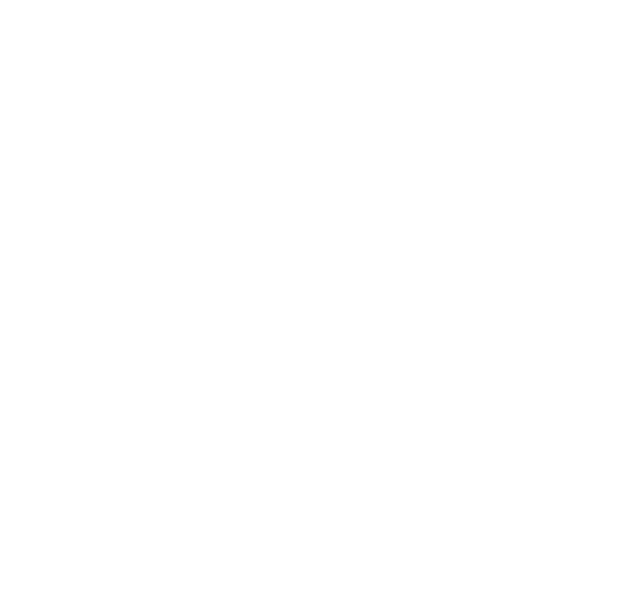
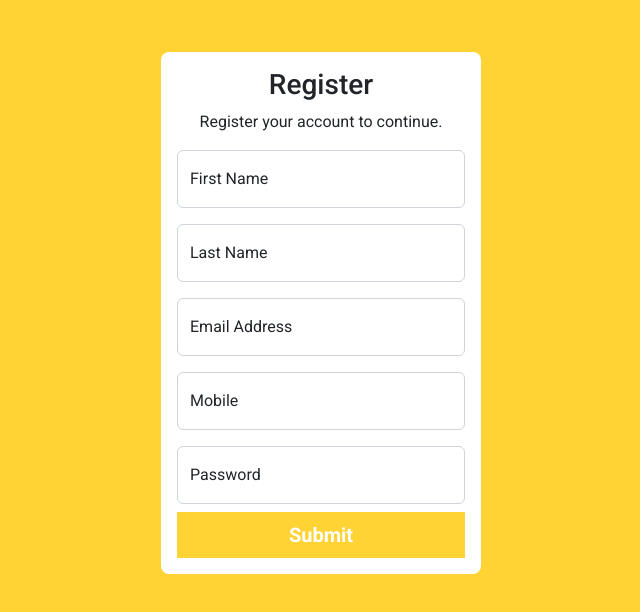
Before and after one commit to P-A-Chathura-Madhava/e_commerce_mern_admin_frontend, a React (Create React App) app: page /register in a window 1280 px wide. Before the commit this address had no page. Shown: the top 612 px of the page, without its empty margins (319-959 px from the left). Built offline with nearby package versions, Linux system fonts and the light colour scheme.

Commit message:
Apply Register Page UI and Function

```diff
--- a/src/App.css
+++ b/src/App.css
@@ -46,3 +46,8 @@
   font-family: Roboto !important;
   color: var(--color-828599);
 }
+
+.login_page_spacing {
+  margin: 0;
+  padding: 0;
+}
--- a/src/App.js
+++ b/src/App.js
@@ -26,6 +26,11 @@ import ViewEnq from "./pages/ViewEnq";
 import ViewOrder from "./pages/ViewOrder";
 import { PrivateRoutes } from "./routing/PrivateRoutes";
 import { OpenRoutes } from "./routing/OpenRoutes";
+import Register from "./pages/Register";
+import AccountCreated from "./pages/AccountCreated";
+
+import { ToastContainer, toast } from 'react-toastify';
+import 'react-toastify/dist/ReactToastify.css';
 
 function App() {
   return (
@@ -36,6 +41,22 @@ function App() {
           element={
             <OpenRoutes>
               <Login />
+            </OpenRoutes>
+          }
+        />
+                <Route
+          path="/register"
+          element={
+            <OpenRoutes>
+              <Register />
+            </OpenRoutes>
+          }
+        />
+                        <Route
+          path="/account-created"
+          element={
+            <OpenRoutes>
+              <AccountCreated />
             </OpenRoutes>
           }
         />
@@ -77,6 +98,7 @@ function App() {
           <Route path="product" element={<Addproduct />} />
         </Route>
       </Routes>
+      <ToastContainer />
     </Router>
   );
 }
--- a/src/components/MainLayout.jsx
+++ b/src/components/MainLayout.jsx
@@ -19,6 +19,7 @@ import { SiBrandfolder } from "react-icons/si";
 import { BiCategoryAlt } from "react-icons/bi";
 import { MenuFoldOutlined, MenuUnfoldOutlined } from "@ant-design/icons";
 import { Layout, Menu, theme } from "antd";
+
 const { Header, Sider, Content } = Layout;
 const MainLayout = () => {
   const [collapsed, setCollapsed] = useState(false);
--- a/src/features/auth/authService.js
+++ b/src/features/auth/authService.js
@@ -8,6 +8,16 @@ const login = async (user) => {
   }
   return response.data;
 };
+
+const register = async (user) => {
+  // console.log(user);
+  const response = await axios.post(`${base_url}user/register`, user);
+  // if (response.data) {
+    // localStorage.setItem("user", JSON.stringify(response.data));
+  // }
+  return response.data;
+};
+
 const getOrders = async () => {
   const response = await axios.get(`${base_url}user/getallorders`, config);
 
@@ -46,6 +56,7 @@ const getYearlyStats = async (data) => {
 };
 
 const authService = {
+  register,
   login,
   getOrders,
   getOrder,
--- a/src/features/auth/authSlice.js
+++ b/src/features/auth/authSlice.js
@@ -1,5 +1,6 @@
 import { createSlice, createAsyncThunk } from "@reduxjs/toolkit";
 import authService from "./authService";
+import { toast } from "react-toastify";
 
 const getUserfromLocalStorage = localStorage.getItem("user")
   ? JSON.parse(localStorage.getItem("user"))
@@ -12,6 +13,17 @@ const initialState = {
   isSuccess: false,
   message: "",
 };
+
+export const register = createAsyncThunk(
+  "auth/register",
+  async (userData, thunkAPI) => {
+    try {
+      return await authService.register(userData);
+    } catch (error) {
+      return thunkAPI.rejectWithValue(error);
+    }
+  }
+);
 
 export const login = createAsyncThunk(
   "auth/login",
@@ -85,6 +97,28 @@ export const authSlice = createSlice({
   reducers: {},
   extraReducers: (buildeer) => {
     buildeer
+    .addCase(register.pending, (state) => {
+      state.isLoading = true;
+    })
+    .addCase(register.fulfilled, (state, action) => {
+      state.isError = false;
+      state.isLoading = false;
+      state.isSuccess = true;
+      state.user = action.payload;
+      state.message = "success";
+      if (state.isSuccess) {
+        toast.success("Your Account Created Successfully")
+      }
+    })
+    .addCase(register.rejected, (state, action) => {
+      state.isError = true;
+      state.isSuccess = false;
+      state.message = action.error;
+      state.isLoading = false;
+      if (state.isError) {
+        toast.error("Something went wrong")
+      }
+    })
       .addCase(login.pending, (state) => {
         state.isLoading = true;
       })
--- /dev/null
+++ b/src/pages/AccountCreated.jsx
@@ -0,0 +1,19 @@
+import React from 'react'
+
+const AccountCreated = () => {
+  return (
+    <div>
+      <br />
+      <br />
+      <br />
+      <br />
+      <br />
+      <div className='d-flex flex-column align-items-center justify-content-center mt-4'>
+      <h1 >Account Created Successfylly</h1>
+      <a  href="/">Go to Login Page</a>
+      </div>
+    </div>
+  )
+}
+
+export default AccountCreated
--- a/src/pages/Login.jsx
+++ b/src/pages/Login.jsx
@@ -39,10 +39,6 @@ const Login = () => {
   }, [user, isError, isSuccess, isLoading]);
   return (
     <div className="py-5" style={{ background: "#ffd333", minHeight: "100vh" }}>
-      <br />
-      <br />
-      <br />
-      <br />
       <br />
       <div className="my-5 w-25 bg-white rounded-3 mx-auto p-3">
         <h3 className="text-center title">Login</h3>
@@ -88,6 +84,8 @@ const Login = () => {
             Login
           </button>
         </form>
+        <p className="login_page_spacing mt-4">Don't you have an account?</p>
+        <a className="login_page_spacing" href="/register">Register</a>
       </div>
     </div>
   );
--- /dev/null
+++ b/src/pages/Register.jsx
@@ -0,0 +1,137 @@
+import React, { useEffect } from "react";
+import CustomInput from "../components/CustomInput";
+import { Link, useNavigate } from "react-router-dom";
+import { useFormik } from "formik";
+import * as yup from "yup";
+import { useDispatch, useSelector } from "react-redux";
+import { login, register } from "../features/auth/authSlice";
+
+const Register = () => {
+  const dispatch = useDispatch();
+  const navigate = useNavigate();
+  let schema = yup.object().shape({
+    firstname: yup.string().required("Required"),
+    lastname: yup.string().required("Required"),
+    email: yup
+      .string()
+      .email("Email should be valid")
+      .required("Email is Required"),
+    mobile: yup.string().required("Required"),
+    password: yup.string().required("Password is Required"),
+  });
+  const formik = useFormik({
+    initialValues: {
+      firstname: "",
+      lastname: "",
+      email: "",
+      mobile: "",
+      role: "admin",
+      password: "",
+    },
+    validationSchema: schema,
+    onSubmit: (values) => {
+        dispatch(register(values));
+        setTimeout(()=>{
+            navigate("/account-created");
+        }, 1000)
+    },
+  });
+  //   const authState = useSelector((state) => state);
+
+  //   const { user, isError, isSuccess, isLoading, message } = authState.auth;
+
+  //   useEffect(() => {
+  //     if (!user == null || isSuccess) {
+  //       navigate("admin");
+  //     } else {
+  //       navigate("");
+  //     }
+  //   }, [user, isError, isSuccess, isLoading]);
+  return (
+    <div className="py-1" style={{ background: "#ffd333", minHeight: "100vh" }}>
+      <div className="my-5 w-25 bg-white rounded-3 mx-auto p-3">
+        <h3 className="text-center title">Register</h3>
+        <p className="text-center">Register your account to continue.</p>
+        <div className="error text-center">
+          {/* {message.message == "Rejected" ? "You are not an Admin" : ""} */}
+        </div>
+        <form action="" onSubmit={formik.handleSubmit}>
+          <CustomInput
+            type="text"
+            name="firstname"
+            label="First Name"
+            id="firstname"
+            onChng={formik.handleChange("firstname")}
+            onBlr={formik.handleBlur("firstname")}
+            val={formik.values.firstname}
+          />
+          <div className="error mt-2">
+            {formik.touched.firstname && formik.errors.firstname}
+          </div>
+          <CustomInput
+            type="text"
+            name="lastname"
+            label="Last Name"
+            id="lastname"
+            onChng={formik.handleChange("lastname")}
+            onBlr={formik.handleBlur("lastname")}
+            val={formik.values.lastname}
+          />
+          <div className="error mt-2">
+            {formik.touched.lastname && formik.errors.lastname}
+          </div>
+          <CustomInput
+            type="text"
+            name="email"
+            label="Email Address"
+            id="email"
+            onChng={formik.handleChange("email")}
+            onBlr={formik.handleBlur("email")}
+            val={formik.values.email}
+          />
+          <div className="error mt-2">
+            {formik.touched.email && formik.errors.email}
+          </div>
+          <CustomInput
+            type="text"
+            name="mobile"
+            label="Mobile"
+            id="mobile"
+            onChng={formik.handleChange("mobile")}
+            onBlr={formik.handleBlur("mobile")}
+            val={formik.values.mobile}
+          />
+          <div className="error mt-2">
+            {formik.touched.mobile && formik.errors.mobile}
+          </div>
+          <CustomInput
+            type="password"
+            name="password"
+            label="Password"
+            id="pass"
+            onChng={formik.handleChange("password")}
+            onBlr={formik.handleBlur("password")}
+            val={formik.values.password}
+          />
+          <div className="error mt-2">
+            {formik.touched.password && formik.errors.password}
+          </div>
+          {/* <div className="mb-3 text-end">
+            <Link to="forgot-password" className="">
+              Forgot Password?
+            </Link>
+          </div> */}
+          <button
+            className="border-0 px-3 py-2 text-white fw-bold w-100 text-center text-decoration-none fs-5"
+            style={{ background: "#ffd333" }}
+            type="submit"
+          >
+            Submit
+          </button>
+        </form>
+      </div>
+    </div>
+  );
+};
+
+export default Register;
```
